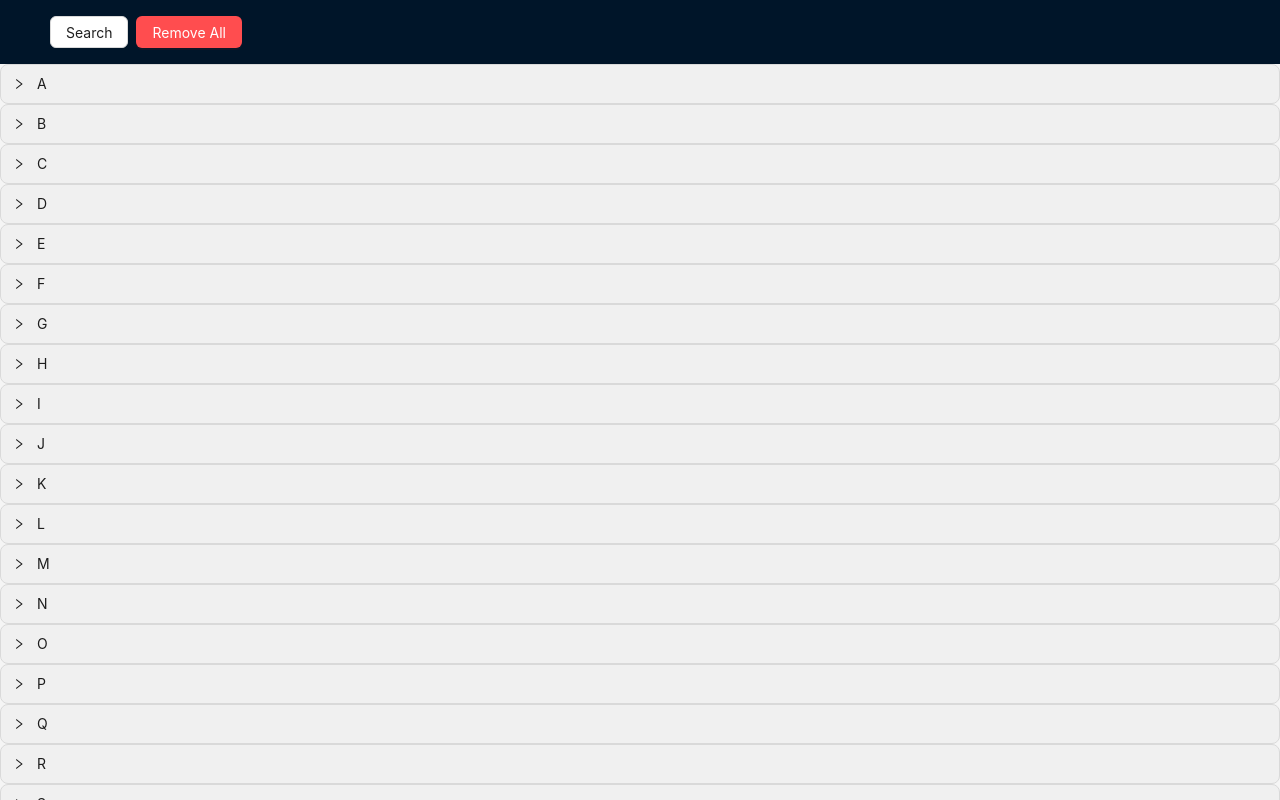
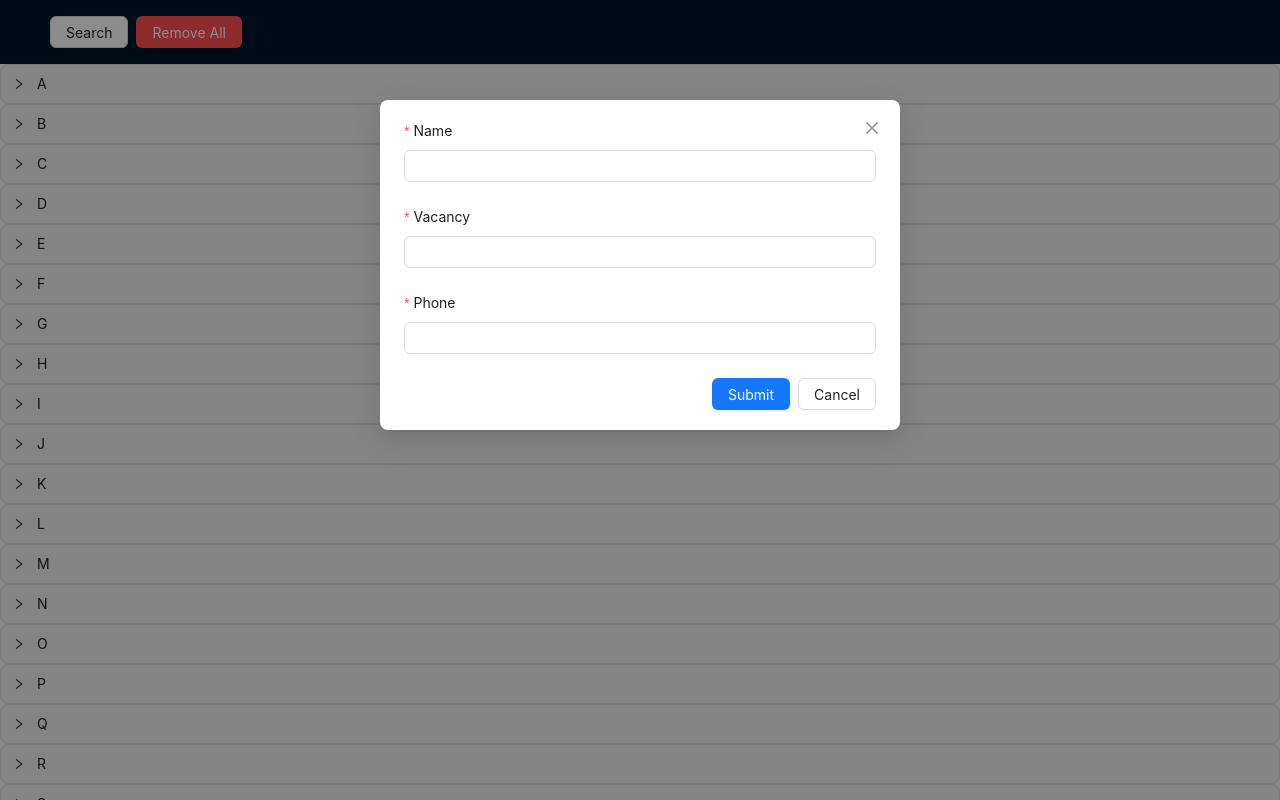
Before and after one commit to Gekolord/contact-list-react, a React (Create React App) app: page / in a window 1280 px wide. Shown: the top 800 px of the page. Built offline with nearby package versions, Linux system fonts and the light colour scheme.

Commit message:
make form modal

```diff
--- a/src/components/ContactFormModal.tsx
+++ b/src/components/ContactFormModal.tsx
@@ -8,7 +8,14 @@ type FinishValuesType = {
     phone: string;
 };
 
-export default function ContactForm() {
+type ContactFormModalProps = {
+    handleCancel?: () => void;
+    isOpen?: boolean;
+};
+export default function ContactForm({
+    handleCancel,
+    isOpen = true,
+}: ContactFormModalProps) {
     const id = useId();
     const dispatch = useDispatch();
     const onFinish = (values: FinishValuesType) => {
@@ -19,10 +26,17 @@ export default function ContactForm() {
         // @ts-expect-error непонятная ошибка от тса
         <Modal
             footer={[
-                <Button >
+                // @ts-expect-error непонятная ошибка от тса
+                <Button form={id} htmlType="submit" type="primary">
                     Submit
                 </Button>,
+                // @ts-expect-error непонятная ошибка от тса
+                <Button form={id} htmlType="button" onClick={handleCancel}>
+                    Cancel
+                </Button>,
             ]}
+            open={isOpen}
+            onCancel={handleCancel}
         >
             {/* @ts-expect-error непонятная ошибка от тса */}
             <Form
```
